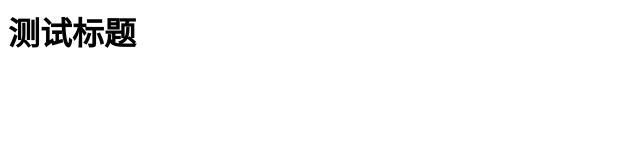
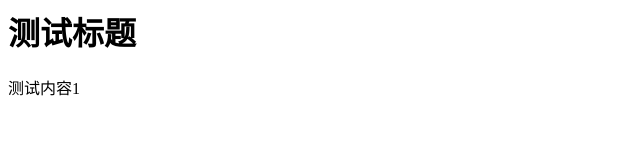
Before and after one commit to sunshineth/TestProject02, a plain HTML site: page index.html in a window 1280 px wide. Shown: the whole page, without its empty margins (0-640 px from the left). Drawn offline with Linux system fonts and the light colour scheme.

Commit message:
程序员A第二次提交

```diff
--- a/index.html
+++ b/index.html
@@ -2,5 +2,6 @@
 <head></head>
 <body>
 <h1>测试标题</h1>
+<p>测试内容1</p>
 </body>
 </html>
```
